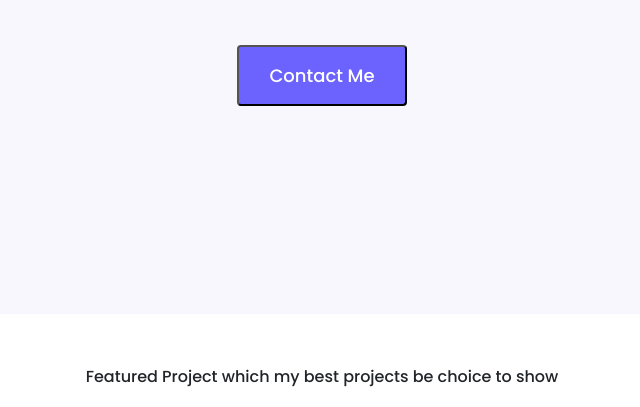
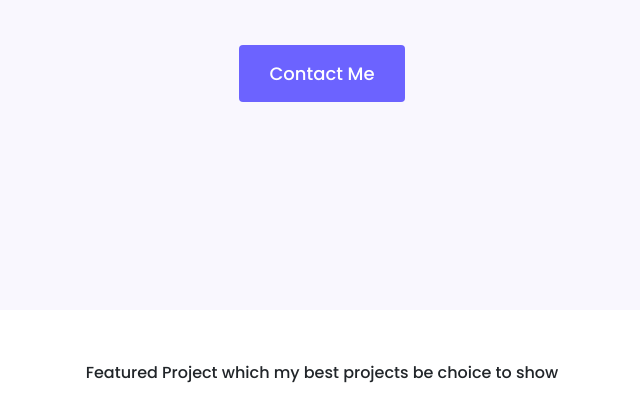
Before and after one commit to alijohnsoncodes/final-portfolio-project, a plain HTML site: page index.html in a window 1280 px wide. Shown: the part 393-800 px from the top of the page, without its empty margins (318-958 px from the left). Drawn offline with nearby package versions, Linux system fonts and the light colour scheme.

Commit message:
Updated border color of button

```diff
--- a/style/portfolio.css
+++ b/style/portfolio.css
@@ -57,6 +57,7 @@ color: #272142;
     line-height: 27px;
     padding: 15px 30px;
     box-shadow: none;
+    border: #6C63FF;
 }
 
 .btn-branding-outline {
```
